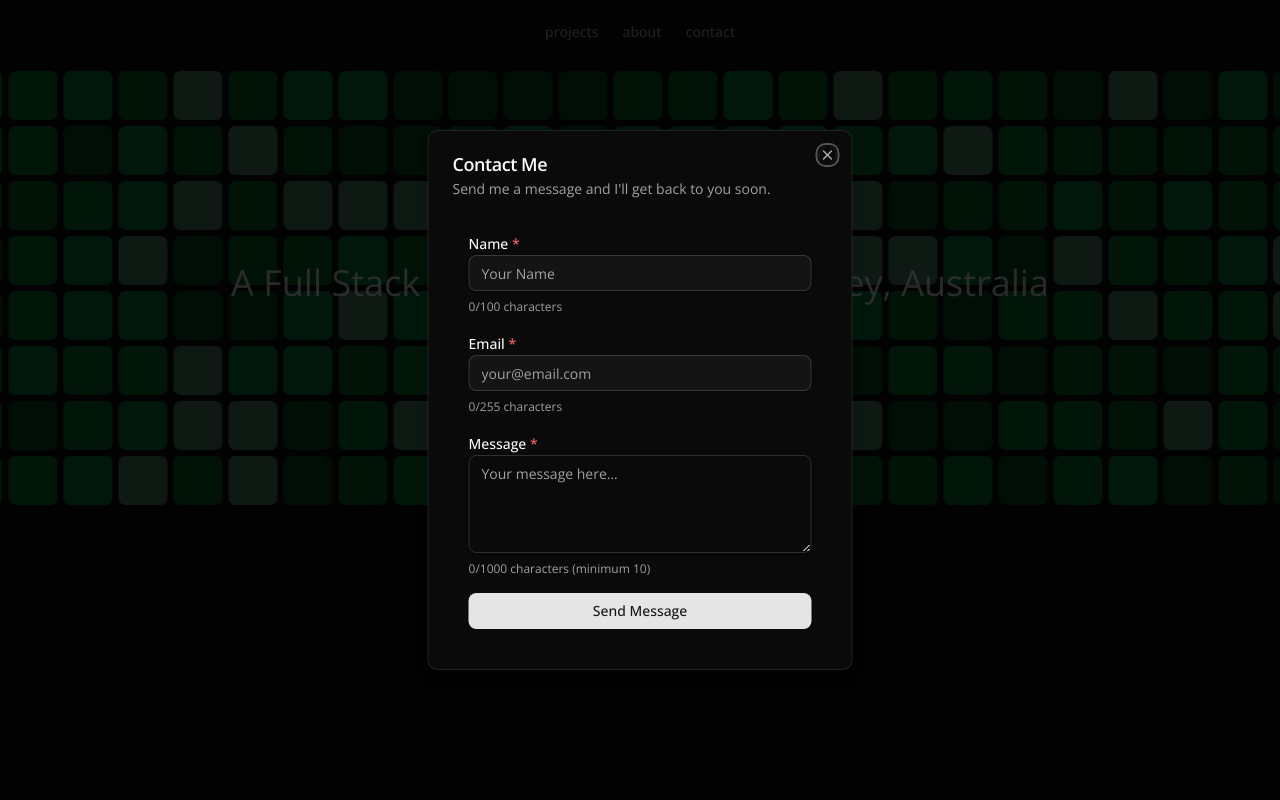
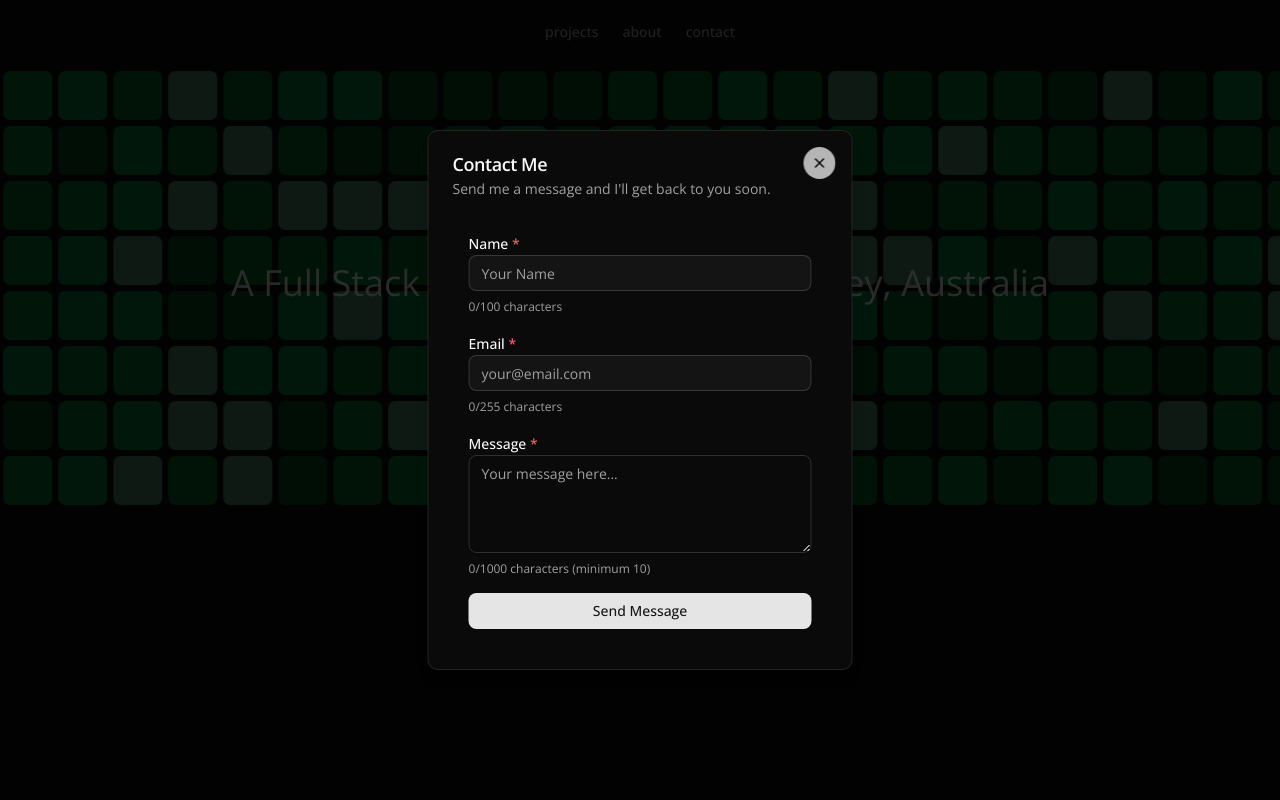
Before and after one commit to AlexanderBarr/alexbarrdotcom, a Next.js app: page / in a window 1280 px wide. Both pictures are taken after a click on the link "contact". Shown: the top 800 px of the page. Built offline with nearby package versions, Linux system fonts and the light colour scheme.

Commit message:
fix: added folio to projects

```diff
--- a/src/components/contact/ContactDialog.tsx
+++ b/src/components/contact/ContactDialog.tsx
@@ -165,12 +165,8 @@ export const ContactDialog: React.FC<ContactDialogProps> = ({
   return (
     <Dialog open={isOpen} onOpenChange={handleClose}>
       <DialogContent className="sm:max-w-[425px]">
-        <DialogClose
-          className="ring-offset-background focus:ring-ring absolute top-4 right-4 rounded-sm opacity-70 transition-opacity hover:opacity-100 focus:ring-2 focus:ring-offset-2 focus:outline-none disabled:pointer-events-none"
-          disabled={status === "sending"}
-        >
-          <X className="h-4 w-4" />
-          <span className="sr-only">Close</span>
+        <DialogClose className="absolute top-4 right-4 z-10 rounded-full bg-white p-2 opacity-70 backdrop-blur-sm transition-opacity hover:opacity-100">
+          <X className="h-4 w-4 text-black" />
         </DialogClose>
 
         <DialogHeader>
--- a/src/components/navbar/Navbar.tsx
+++ b/src/components/navbar/Navbar.tsx
@@ -3,10 +3,6 @@
 import Link from "next/link";
 import { usePathname } from "next/navigation";
 import { cn } from "~/lib/utils";
-import { Button } from "~/components/ui/button";
-import { Sheet, SheetContent, SheetTrigger } from "~/components/ui/sheet";
-import { Menu } from "lucide-react";
-import { DialogTitle } from "@radix-ui/react-dialog";
 import { useEffect, useState } from "react";
 import { ContactDialog } from "~/components/contact/ContactDialog";
 
--- a/src/data/projects.json
+++ b/src/data/projects.json
@@ -23,6 +23,7 @@
         "XML"
       ]
     },
+
     {
       "id": "gardenguru",
       "title": "Garden Guru",
@@ -41,6 +42,7 @@
         "GitHub"
       ]
     },
+
     {
       "id": "marvelcomic",
       "title": "Marvel Comic Lookup",
@@ -96,6 +98,24 @@
       "endDate": "2019-11",
       "description": "Tim the tiler is a trusted tiling company known for precision, reliability, and top-quality craftsmanship. Serving Penrith and surrounding areas, Tim the tiler specializes in residential and commercial tiling projects—ranging from kitchens and bathrooms to outdoor spaces. With a keen eye for detail and a commitment to excellence, they turn surfaces into standout features that last.",
       "technologiesUsed": ["WordPress", "JavaScript"]
+    },
+    {
+      "id": "portfolio",
+      "title": "Portfolio",
+      "image": "/portfolio.png",
+      "startDate": "2025-05",
+      "endDate": "2025-05",
+      "description": "This is my portfolio website, built with React, Tailwind CSS, and TypeScript. It showcases my projects, skills, and experience. It's hosted on Vercel and the code is available on GitHub.",
+      "githubUrl": "https://github.com/AlexanderBarr/alexbarrdotcom",
+      "technologiesUsed": [
+        "TypeScript",
+        "Next.js",
+        "Vercel",
+        "React",
+        "Node.js",
+        "Tailwind CSS",
+        "GitHub"
+      ]
     }
   ]
 }
```
Also changed, not shown: public/images/portfolio.png (added), public/tech-icons/Vercel.svg.
